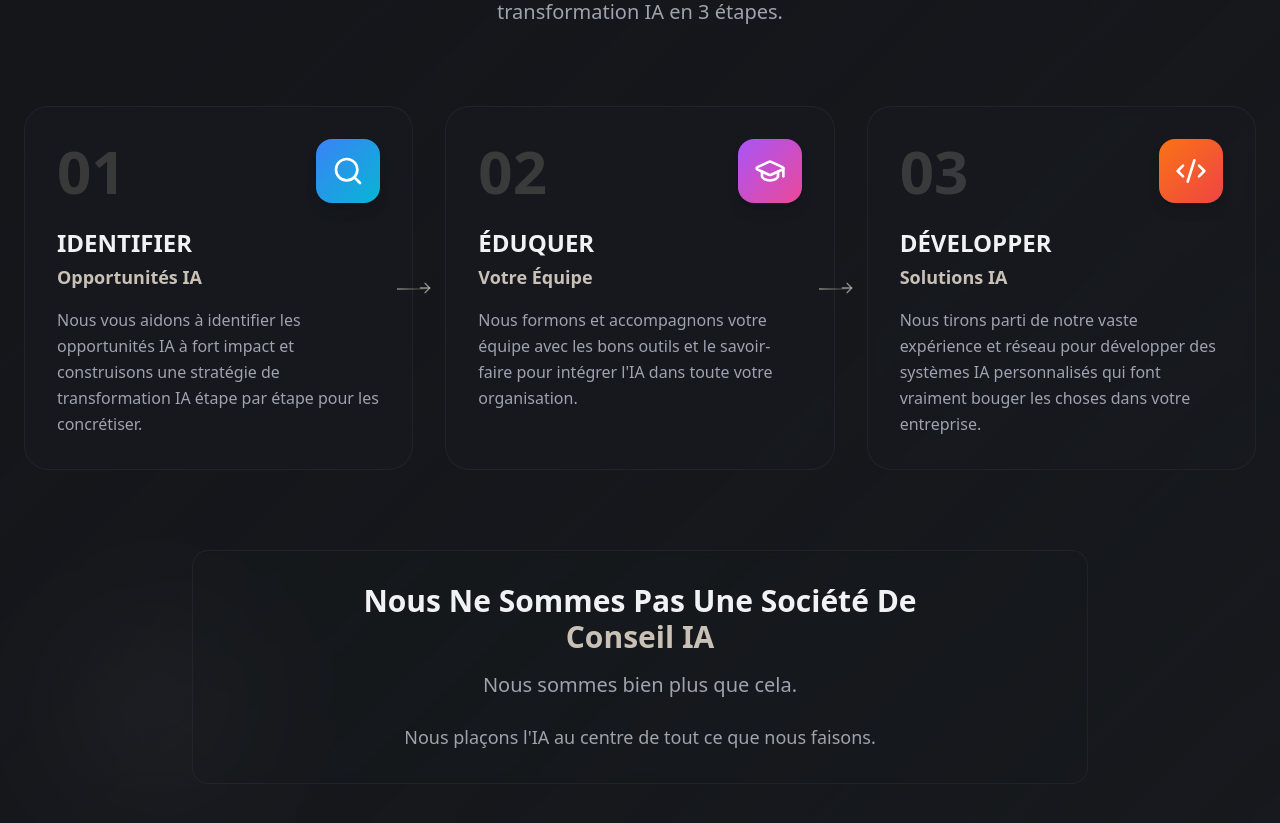
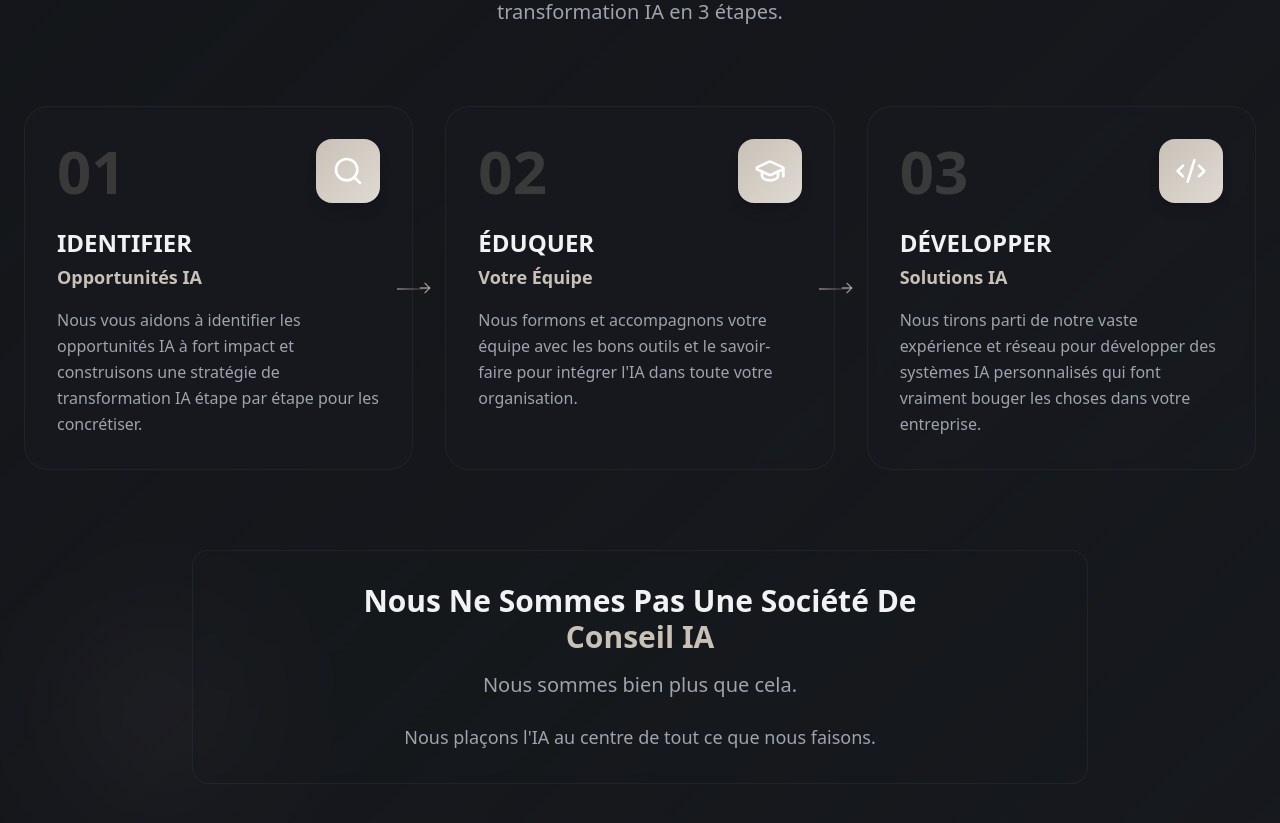
Before and after one commit to piraxe15/opteriq-new, a React (Vite) app: page / in a window 1280 px wide. Shown: the part 2680-3503 px from the top of the page. Built offline with nearby package versions, Linux system fonts and the light colour scheme.

Commit message:
Change icon colors
Change the icon colors in the specified section, mirroring the style of the previous section.

```diff
--- a/src/components/ModernProcess.tsx
+++ b/src/components/ModernProcess.tsx
@@ -7,21 +7,21 @@ const ModernProcess = () => {
       title: "IDENTIFIER",
       subtitle: "Opportunités IA",
       description: "Nous vous aidons à identifier les opportunités IA à fort impact et construisons une stratégie de transformation IA étape par étape pour les concrétiser.",
-      color: "from-blue-500 to-cyan-500"
+      color: "from-primary to-accent"
     },
     {
       icon: GraduationCap,
       title: "ÉDUQUER",
       subtitle: "Votre Équipe",
       description: "Nous formons et accompagnons votre équipe avec les bons outils et le savoir-faire pour intégrer l'IA dans toute votre organisation.",
-      color: "from-purple-500 to-pink-500"
+      color: "from-primary to-accent"
     },
     {
       icon: Code2,
       title: "DÉVELOPPER",
       subtitle: "Solutions IA",
       description: "Nous tirons parti de notre vaste expérience et réseau pour développer des systèmes IA personnalisés qui font vraiment bouger les choses dans votre entreprise.",
-      color: "from-orange-500 to-red-500"
+      color: "from-primary to-accent"
     }
   ];
 
```
